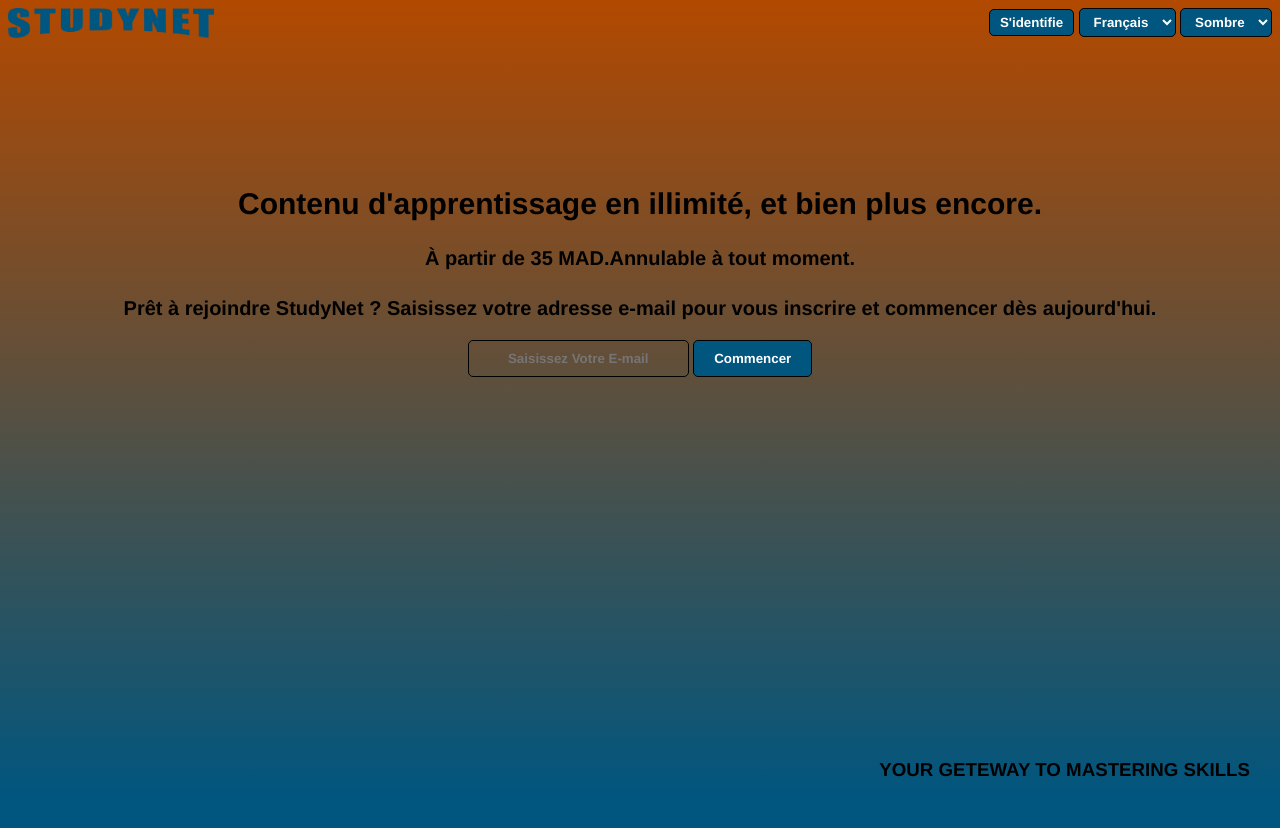
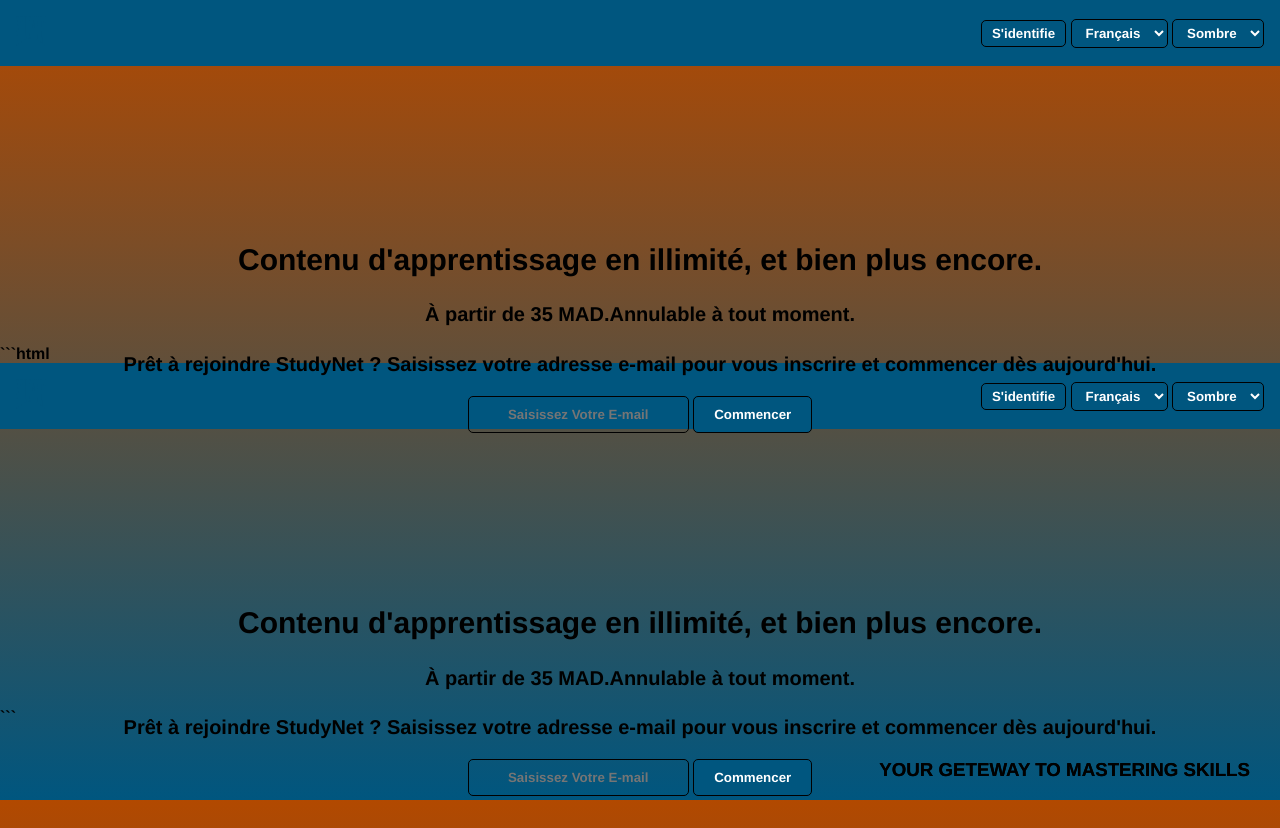
Before and after one commit to ZiyadOuamna/studynet-00, a CodeIgniter 4 app: the page made by app/Views/welcome_message.php in a window 1280 px wide. Before the commit the page ends 777 px from the top, so only its background shows below. Run offline with PHP 8.4 and a stand-in for CodeIgniter, Linux system fonts and the light colour scheme; the template is opened without the code that fills it, so the values that code supplies are empty; some libraries are stand-ins or nearby versions.

Commit message:
Ajout des fichiers manquants

````diff
--- a/app/Views/welcome_message.php
+++ b/app/Views/welcome_message.php
@@ -139,4 +139,157 @@
         $email =  $_POST['email'];
         header("location:dashboard.html");
     }
+?>```html
+<!DOCTYPE html>
+<html lang="fr">
+<head>
+    <meta charset="UTF-8">
+    <meta name="viewport" content="width=device-width, initial-scale=1.0">
+    <title>Miniatures de Vidéos - CSS Grid</title>
+    <style>
+        :root{
+
+        }
+        *{
+            font-weight: 700;
+            font-family:'Franklin Gothic Medium', 'Arial Narrow', Arial, sans-serif;
+            box-sizing: border-box;
+        }
+        body{
+            background-image: linear-gradient(#B24900,#00567F);
+            background-attachment:fixed;
+            background-size:cover;
+            margin: 0;
+            padding: 0;
+        }
+
+        header{
+            display: flex;
+            justify-content: space-between;
+            align-items: center;
+            padding: 1em;
+            background-color: #00567F;
+            color: white;
+        }
+        .logo{
+            width: 30px;
+            height: 30px;
+        }
+        .identifier, .mode, .language{
+            color: white;
+            padding: 5px 10px;
+            border: 1px solid black;
+            border-radius: 5px;
+            background-color: #00567F;
+            transition: all 0.5s;
+            cursor: pointer;
+        }
+        .identifier:hover, .mode:hover, .language:hover, .commencer:hover{
+            background-color: transparent;
+            color: black;
+        }
+        .language{
+
+        }
+        .mode{
+
+        }
+        .body-content{
+            text-align: center;
+            position: relative;
+            margin: auto;
+            top: 15vh;
+            padding: 2em;
+        }
+        .text-body{
+            align-content: center;
+            text-align: center;
+            font-size: 20px;
+        }
+        footer h3{
+            position: absolute;
+            bottom: 0;
+            right: 30px;
+        }
+        .commencer{
+            color: white;
+            padding: 10px 20px;
+            border: 1px solid black;
+            border-radius: 5px;
+            background-color: #00567F;
+            transition: all 0.5s;
+            cursor: pointer;
+        }
+        input{
+            text-align: center;
+            background-color: transparent;
+            border: 1px solid black;
+            padding: 10px 20px;
+            border-radius: 5px;
+        }
+
+    </style>
+</head>
+<body>
+    <section class="landing_page">
+
+        <header>
+            <div>
+                <img class="logo" src="pics/blue_logo.png" height="30" width="30" >
+            </div>
+            <div class="nav-bar">
+                <input class="identifier" type="button" value="S'identifie">
+
+                <select class="language">
+                    <option value="fr">Français</option>
+                    <option value="en">English</option>
+                    <option value="es">Español</option>
+                </select>
+
+                <select class="mode">
+                    <option value="fr">Sombre</option>
+                    <option value="en">Blanc</option>
+                    <option value="es">gris</option>
+                </select>
+            </div>
+        </header>
+        <!------le contenu du body ------>
+        <div class="body-content">
+
+            <!------texte de présetation ------>
+            <div class="text-body">
+                <h1>
+                    Contenu d'apprentissage en illimité, et bien plus encore.
+                </h1>
+                <h4>
+                    À partir de 35 MAD.Annulable à tout moment.
+                </h4>
+                <p>
+                    Prêt à rejoindre StudyNet ? Saisissez votre adresse e-mail pour vous inscrire et commencer dès aujourd'hui.
+                </p>
+            </div>
+
+            <!------ premier formulaire d'inscription  ------>
+            <form class="sign-up" method="POST">
+                <input class="email"     type="email"  name="email"  placeholder="Saisissez Votre E-mail">
+                <button class="commencer"  name="submit" >Commencer</button>
+            </form>
+        </div>
+
+    </section>
+
+</body>
+
+<footer>
+    <h3>YOUR GETEWAY TO MASTERING SKILLS</h3>
+    <script src="script.js"></script>
+</footer>
+
+</html>
+<?php
+    if(isset($_POST['submit'])){
+        $email =  $_POST['email'];
+        header("location:dashboard.html");
+    }
 ?>
+```
````
